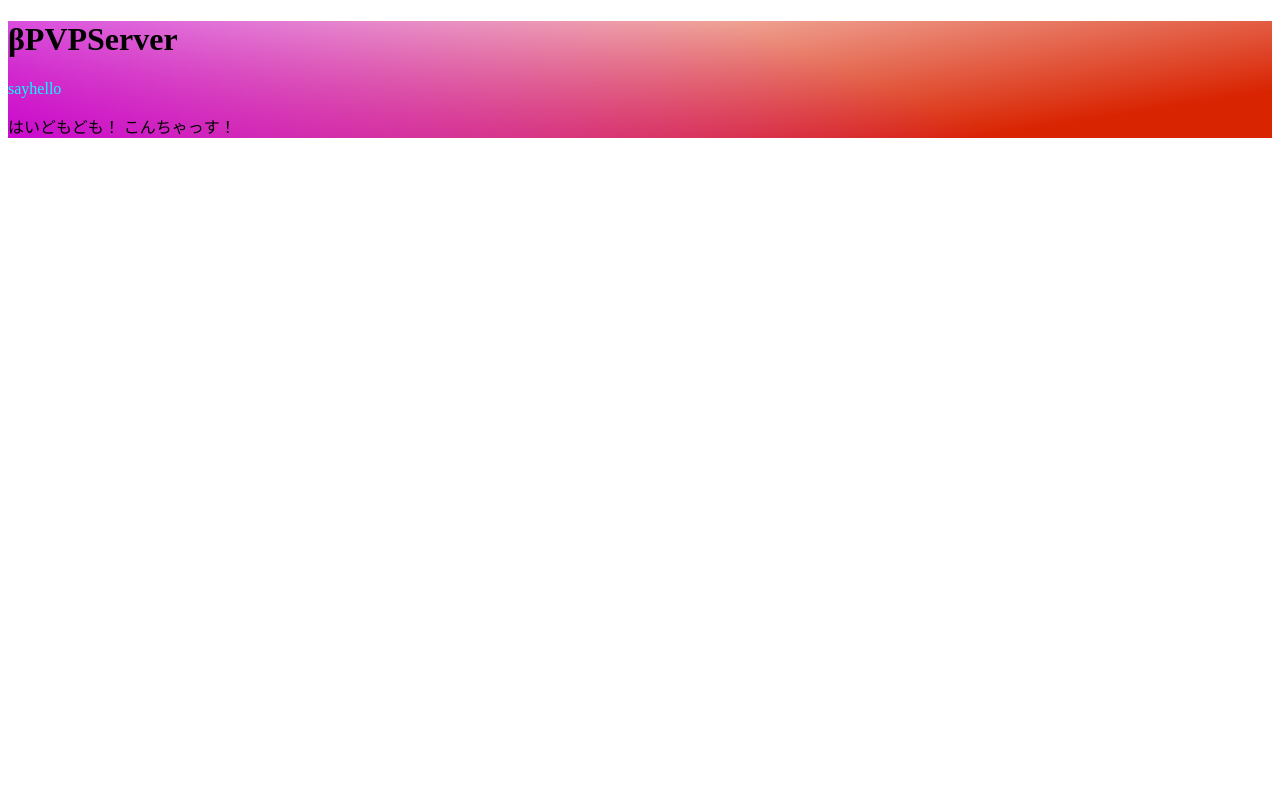
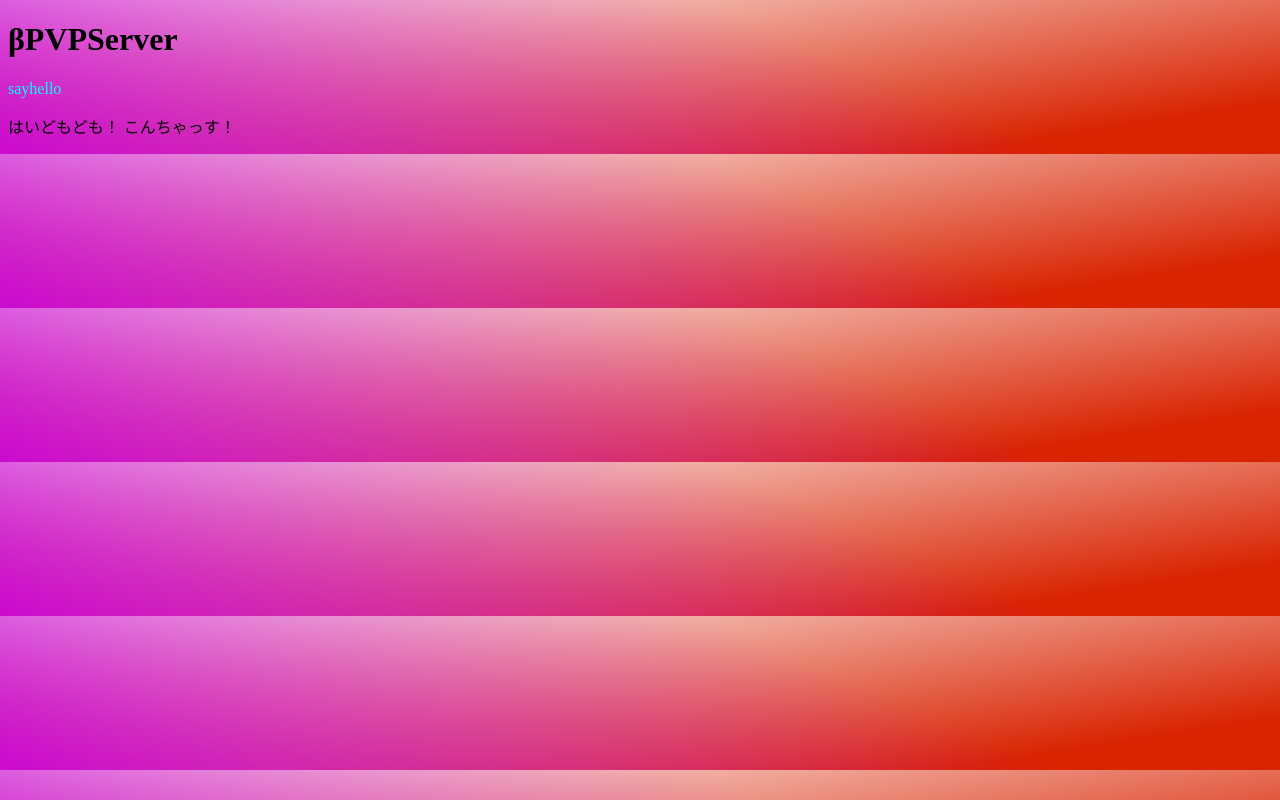
Before and after one commit to KituneYukkuri/KituneYukkuri.github.io, a plain HTML site: page index.html in a window 1280 px wide. Drawn offline with Linux system fonts and the light colour scheme.

Commit message:
Update index.css

```diff
--- a/index.css
+++ b/index.css
@@ -1,4 +1,4 @@
-.colorful {
+body {
 background:
     -webkit-linear-gradient(67deg, hsla(298.6, 91.23%, 42.44%, 1) 0%, hsla(298.6, 91.23%, 42.44%, 0) 65%),
     -webkit-linear-gradient(99deg, hsla(9.58, 98.15%, 42.93%, 1) 15%, hsla(9.58, 98.15%, 42.93%, 0) 100%);
```
